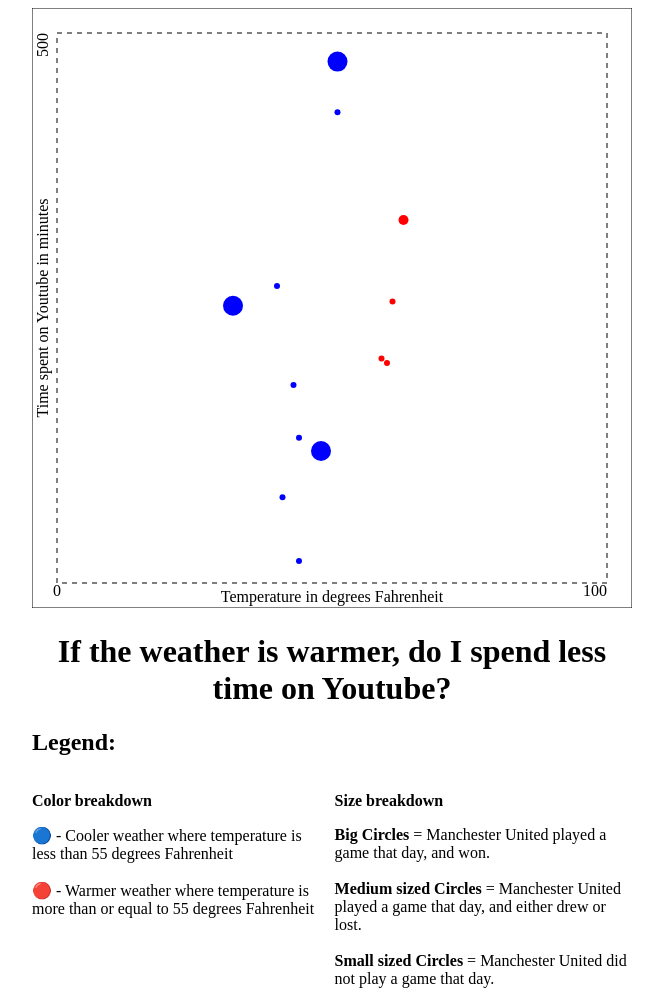
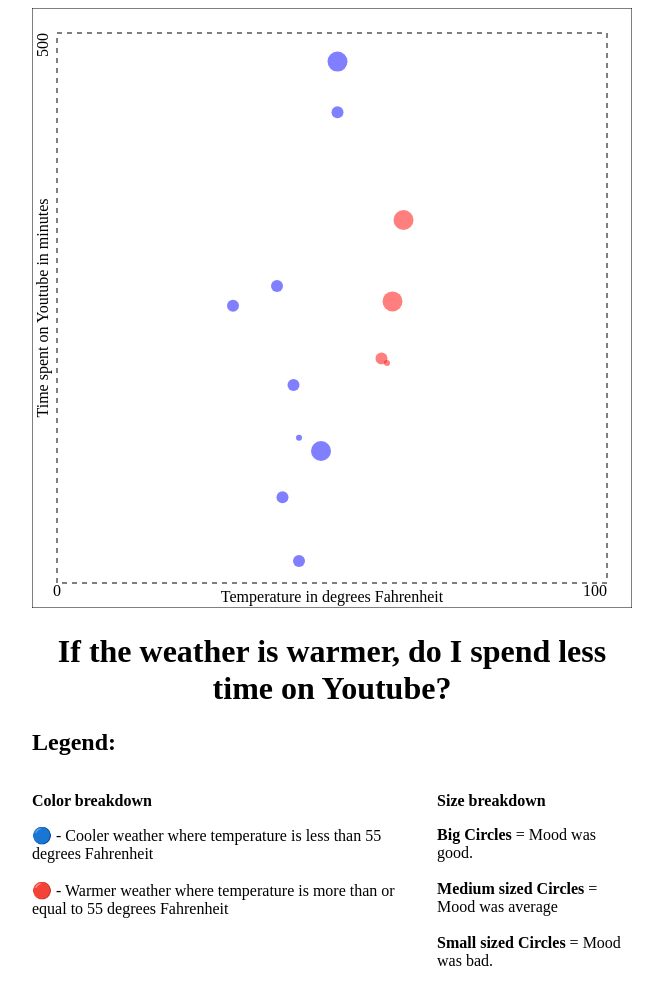
Before and after one commit to Elapache98/temperature-youtube-consumption-analysis, a plain HTML site: page index.html in a window 1280 px wide. Shown: the whole page, without its empty margins (308-971 px from the left). Drawn offline with Linux system fonts and the light colour scheme.

Commit message:
opacity + moodrange consideration

```diff
--- a/index.html
+++ b/index.html
@@ -25,12 +25,12 @@
             <ul class="legend">
                 <p><b>Size breakdown</b></p>
 
-                <li><b>Big Circles</b> = Manchester United played a game that day, and won.</li>
+                <li><b>Big Circles</b> = Mood was good.</li>
                 <br>
-                <li><b>Medium sized Circles</b> = Manchester United played a game that day, and either drew or lost.
+                <li><b>Medium sized Circles</b> = Mood was average
                 </li>
                 <br>
-                <li><b>Small sized Circles</b> = Manchester United did not play a game that day.</li>
+                <li><b>Small sized Circles</b> = Mood was bad.</li>
             </ul>
         </div>
 </body>
--- a/main.js
+++ b/main.js
@@ -38,32 +38,32 @@ let dataset = [
      y= minutes spent on Youtube/day
      ***/
     /*** 11/02/23 ***/
-    { xAvgTemperature: 44, yMinutesOnYoutube: 10, manchesterUnitedWon: null },
+    { xAvgTemperature: 44, yMinutesOnYoutube: 10, moodRange: 3 },
     /*** 12/02/23 ***/
-    { xAvgTemperature: 51, yMinutesOnYoutube: 237, manchesterUnitedWon: true },
+    { xAvgTemperature: 51, yMinutesOnYoutube: 237, moodRange: 4.5 },
     /*** 13/02/23 ***/
-    { xAvgTemperature: 43, yMinutesOnYoutube: 90, manchesterUnitedWon: null },
+    { xAvgTemperature: 43, yMinutesOnYoutube: 90, moodRange: 3 },
     /*** 14/02/23 ***/
-    { xAvgTemperature: 51, yMinutesOnYoutube: 214, manchesterUnitedWon: null },
+    { xAvgTemperature: 51, yMinutesOnYoutube: 214, moodRange: 3 },
     /*** 15/02/23 ***/
-    { xAvgTemperature: 59, yMinutesOnYoutube: 102, manchesterUnitedWon: null },
+    { xAvgTemperature: 59, yMinutesOnYoutube: 102, moodRange: 3 },
     /*** 16/02/23 ***/
-    { xAvgTemperature: 63, yMinutesOnYoutube: 165, manchesterUnitedWon: false },
+    { xAvgTemperature: 63, yMinutesOnYoutube: 165, moodRange: 4 },
     /*** 17/02/23 ***/
-    { xAvgTemperature: 60, yMinutesOnYoutube: 100, manchesterUnitedWon: null },
+    { xAvgTemperature: 60, yMinutesOnYoutube: 100, moodRange: 2 },
     /*** 18/02/23 ***/
-    { xAvgTemperature: 41, yMinutesOnYoutube: 39, manchesterUnitedWon: null },
+    { xAvgTemperature: 41, yMinutesOnYoutube: 39, moodRange: 3 },
     /*** 19/02/23 ***/
-    { xAvgTemperature: 48, yMinutesOnYoutube: 60, manchesterUnitedWon: true },
+    { xAvgTemperature: 48, yMinutesOnYoutube: 60, moodRange: 4 },
     /*** 20/02/23 ***/
-    { xAvgTemperature: 61, yMinutesOnYoutube: 128, manchesterUnitedWon: null },
+    { xAvgTemperature: 61, yMinutesOnYoutube: 128, moodRange: 4 },
     /*** 21/02/23 ***/
-    { xAvgTemperature: 40, yMinutesOnYoutube: 135, manchesterUnitedWon: null },
+    { xAvgTemperature: 40, yMinutesOnYoutube: 135, moodRange: 3.5 },
     /*** 22/02/23 ***/
-    { xAvgTemperature: 44, yMinutesOnYoutube: 66, manchesterUnitedWon: null },
+    { xAvgTemperature: 44, yMinutesOnYoutube: 66, moodRange: 2 },
 
     /*** 23/02/23 ***/
-    { xAvgTemperature: 32, yMinutesOnYoutube: 126, manchesterUnitedWon: true },
+    { xAvgTemperature: 32, yMinutesOnYoutube: 126, moodRange: 3.5 },
 ];
 
 dataset.sort(function compareByTemperature(a, b) {
@@ -92,34 +92,25 @@ circles.attr("r", 8)
     .attr("cy", function (value) {
         return minutesOnYoutube(value.yMinutesOnYoutube);
     })
-    .attr("fill", function (value)
-    /****  the function takes into consideration the value of the x axis to depict what color the circle would be
-    blue = means less than 55 degrees and tends to be cooler weather
-    red = more than 55 degrees and tends to be more comfortable weather to be outside in
-    this provides an easier way to visually discern how my youtube consumption is tied to the weather ***/ {
+    .attr("fill", function (value) {
+        // Set the color of the circle based on the xAvgTemperature value
         if (value.xAvgTemperature < 55) {
-            return "blue";
-        } else if (value.xAvgTemperature >= 55) {
-            return "red";
+            return "blue"; // Cooler weather
+        } else {
+            return "red"; // More comfortable weather
         }
     })
-    /*** here this function considers the radi of the circles. I added another property to the data set
-     * that takes into considerations days where Manchester United played to see whether days the play affect my mood and
-     * how that correlates with the minutes I spend on Youtube. Days where United play will typically have bigger
-     * circles than days when Manchester United don't play. If Manchester United wins - the circle is the biggest
-     * If Manchester United, draw or lose, the circle is medium
-     * if Manchester United, do not play the circle is rather quite small
-     */
     .attr("r", function (value) {
-        if (value.manchesterUnitedWon === true) {
-            return 10;
-        } else if (value.manchesterUnitedWon === false) {
-            return 5;
+        // Set the radius of the circle based on the moodRange value
+        if (value.moodRange >= 4) {
+            return 10; // Mood is great
+        } else if (value.moodRange <= 2) {
+            return 3; // Mood is sour
         } else {
-            return 3;
+            return 6; // Mood is average
         }
-
-    });
+    })
+    .attr("opacity", 0.5); // Set the opacity of the circle to 50%
 
 /**** label the axes ****/
 let xAxisLabel = svg.append("text")
@@ -166,5 +157,5 @@ pulling the values of the datasets for each circle and shows the user what these
 source: https://www.pluralsight.com/guides/create-tooltips-in-d3js */
 circles.append("title")
     .text(function (value) {
-        return "Temperature: " + value.xAvgTemperature + "\nMinutes on Youtube: " + value.yMinutesOnYoutube + "\nManchester United Win: " + value.manchesterUnitedWon;
+        return "Temperature: " + value.xAvgTemperature + "\nMinutes on Youtube: " + value.yMinutesOnYoutube + "\nMood scale: " + value.moodRange;
     });
```
